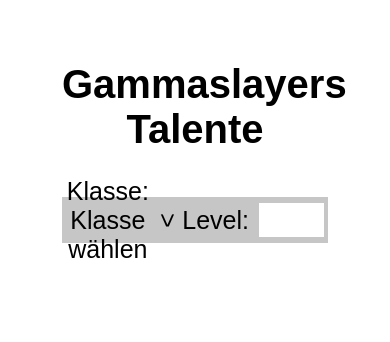
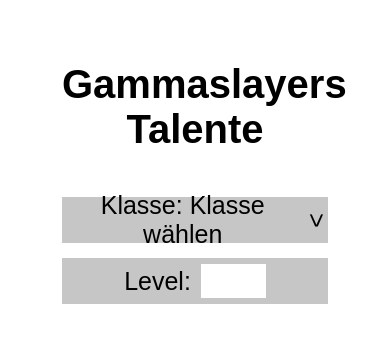
Before and after one commit to AnyLena/gammaslyers-talente, a React (Vite) app: page / in a window 390 px wide. Shown: the top 342 px of the page. Built offline with nearby package versions, Linux system fonts and the light colour scheme; a web font is replaced by a local one.

Commit message:
responsive changes

```diff
--- a/index.html
+++ b/index.html
@@ -2,7 +2,7 @@
 <html lang="en">
   <head>
     <meta charset="UTF-8" />
-    <link rel="icon" type="image/svg+xml" href="/vite.svg" />
+    <link rel="icon" type="image/svg+xml" href="/" />
     <link rel="preconnect" href="https://fonts.googleapis.com" />
     <link rel="preconnect" href="https://fonts.gstatic.com" crossorigin />
     <link
@@ -10,7 +10,7 @@
       rel="stylesheet"
     />
     <meta name="viewport" content="width=device-width, initial-scale=1.0" />
-    <title>Vite + React</title>
+    <title>Gammaslyers Talente</title>
   </head>
   <body>
     <div id="root"></div>
--- a/src/components/Menus.jsx
+++ b/src/components/Menus.jsx
@@ -17,7 +17,6 @@ const Menus = ({ setKlasse, setLevel, klasse}) => {
 
   return (
     <div>
-      {/* <button className="klasse-btn" onClick={() => setIsOpen(!isOpen)}>Klasse auswählen</button> */}
       <div className="menu-container">
         {!isOpen && <div className="chosen-klasse" onClick={() => setIsOpen(!isOpen)}>
                   Klasse: {klasseAnz} <span className="arrow">{`<`}</span>
--- a/src/styles/Menu.css
+++ b/src/styles/Menu.css
@@ -16,7 +16,8 @@
   height: 38px;
 }
 
-.klassen-container p, .chosen-klasse {
+.klassen-container p,
+.chosen-klasse {
   font-family: "Londrina Solid", sans-serif;
   font-size: 25px;
   background-color: #c6c6c6;
@@ -37,11 +38,10 @@
 .arrow:hover {
   color: white;
   text-shadow: 0px 0px 10px black;
-
 }
 
 .chosen-klasse:hover {
-    cursor:pointer;
+  cursor: pointer;
 }
 
 .choose-klasse {
@@ -50,7 +50,7 @@ text-shadow: 0px 0px 10px black;
 }
 
 .choose-klasse:hover {
-    background-color: #c6c6c6;;
+  background-color: #c6c6c6;
   cursor: pointer;
 }
 
@@ -68,12 +68,12 @@ text-shadow: 0px 0px 10px black;
   gap: 10px;
 }
 
-.levelAnz-container label{
+.levelAnz-container label {
   font-family: "Londrina Solid", sans-serif;
   font-size: 25px;
 }
 
-.levelAnz-container input{
+.levelAnz-container input {
   width: 45px;
   height: 30px;
   padding: 2px 10px;
@@ -81,3 +81,14 @@ text-shadow: 0px 0px 10px black;
   font-family: "Londrina Solid", sans-serif;
   border: none;
 }
+
+@media screen and (max-width: 600px) {
+  .menu-container {
+    display: flex;
+    flex-direction: column;
+  }
+
+  .chosen-klasse {
+    margin-bottom: 0px;
+  }
+}
```
Lines whose indentation alone changed are shown as unchanged.
